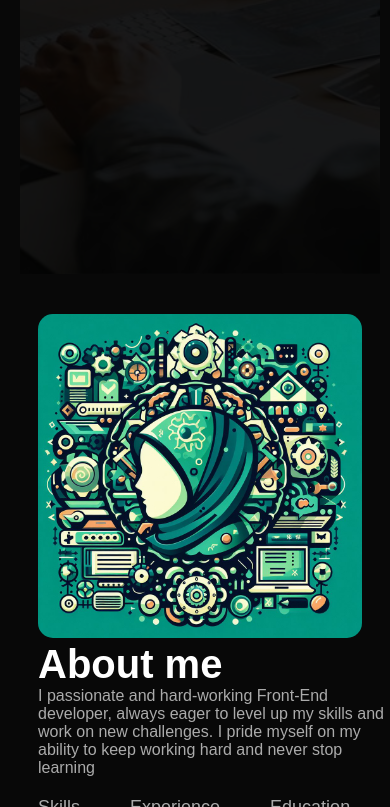
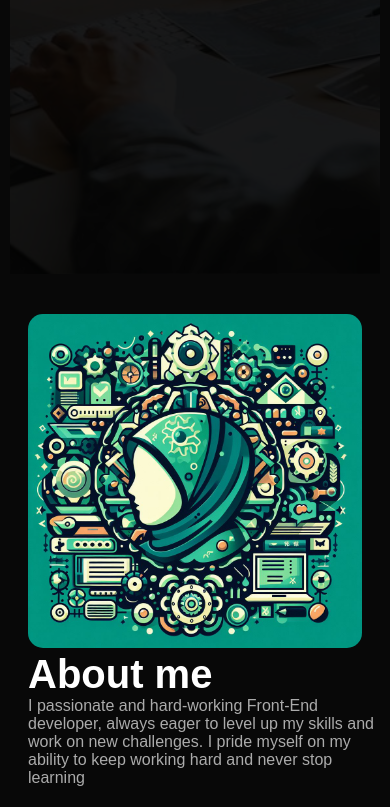
Before and after one commit to shazaelali/protfolio, a plain HTML site: page index.html in a window 390 px wide. Shown: the part 293-1100 px from the top of the page. Drawn offline with Linux system fonts and the light colour scheme.

Commit message:
Update homepage.css

```diff
--- a/assets/css/homepage.css
+++ b/assets/css/homepage.css
@@ -377,9 +377,7 @@ nav .fa-solid {
 
 /* --------------------- media query ------------------- */
 @media only screen and (max-width: 700px) {
-   body {
-     padding-left: 20px
-   }
+
 
    #header {
       height: 66vh;
```
